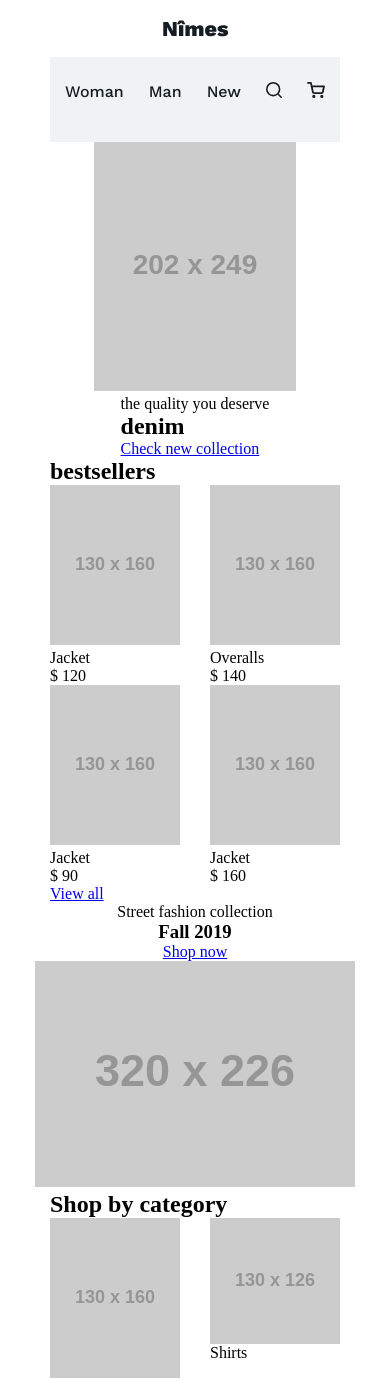
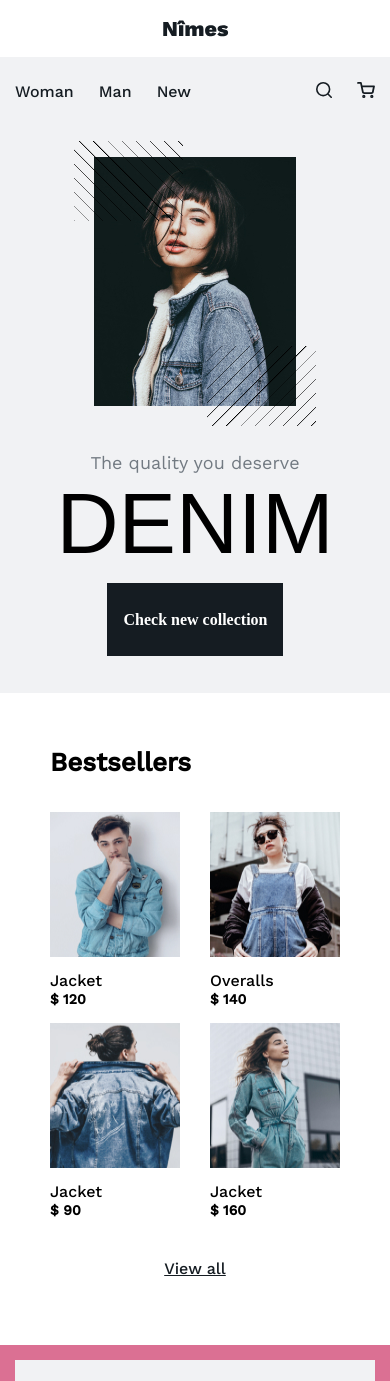
Before and after one commit to movmovbaby/denim, a website: page source/index.html in a window 390 px wide. Shown: the top 1381 px of the page. Drawn offline with nearby package versions, Linux system fonts and the light colour scheme; files that its build step writes are made by us from their sources; placeholder pictures from the web are drawn by us; files whose address does not match are found by name; a web font is replaced by a local one.

Commit message:
mobile main page details

```diff
--- a/source/index.html
+++ b/source/index.html
@@ -10,10 +10,10 @@
 
 <body class="page__body">
   <header class="page-header">
-    <div class="wrapper page-header__wrapper">
+    <div class="page-header__wrapper">
 
       <a class="page-header__logo" href="#">
-        <img src="/img/logo.svg" width="75" height="17" alt="nimes logotype">
+        <img src="/img/icons/logo.svg" width="75" height="17" alt="nimes logotype">
       </a>
 
       <nav class="main-nav">
@@ -36,10 +36,10 @@
         </ul>
         <ul class="main-nav__list user-list">
           <li class="user-list__item">
-            <a href="search.html"><img src="img/search.svg" width="16" height="16" alt="Search"></a>
+            <a href="search.html"><img src="img/icons/search.svg" width="16" height="16" alt="Search"></a>
           </li>
           <li class="user-list__item">
-            <a href="cart.html"><img src="img/cart.svg" width="18" height="16" alt="Shopping cart"></a>
+            <a href="cart.html"><img src="img/icons/cart.svg" width="18" height="16" alt="Shopping cart"></a>
           </li>
         </ul>
       </nav>
@@ -50,10 +50,11 @@
     <section class="promo">
       <div class="wrapper promo__wrapper">
         <div class="promo__photo">
-          <img class="promo__img" src="https://via.placeholder.com/202x249" alt="Photo of model girl in denim">
+          <img class="promo__img" src="/img/main-girl-mobile.jpg" width="202" height="249"
+            alt="Photo of model girl in denim">
         </div>
         <div class="promo__text">
-          <p class="promo__slogan">the quality you deserve</p>
+          <p class="promo__slogan">The quality you deserve</p>
           <h2 class="promo__header">denim</h2>
           <a class="button promo__button" href="catalog.html">Check new collection</a>
         </div>
@@ -72,22 +73,22 @@
         <h2 class="bestsellers__header">bestsellers</h2>
         <ul class="bestsellers__list">
           <li class="bestsellers__item product-item">
-            <img class="product-item__img" src="https://via.placeholder.com/130x160" alt="Product photo">
+            <img class="product-item__img" src="img/bs-top-left-mobile.jpg" alt="Product photo">
             <p class="product-item__name">Jacket</p>
             <span class="product-item__price">$ 120</span>
           </li>
           <li class="bestsellers__item product-item">
-            <img class="product-item__img" src="https://via.placeholder.com/130x160" alt="Product photo">
+            <img class="product-item__img" src="img/bs-top-right-mobile.jpg" alt="Product photo">
             <p class="product-item__name">Overalls</p>
             <span class="product-item__price">$ 140</span>
           </li>
           <li class="bestsellers__item product-item">
-            <img class="product-item__img" src="https://via.placeholder.com/130x160" alt="Product photo">
+            <img class="product-item__img" src="img/bs-bottom-left-mobile.jpg" alt="Product photo">
             <p class="product-item__name">Jacket</p>
             <span class="product-item__price">$ 90</span>
           </li>
           <li class="bestsellers__item product-item">
-            <img class="product-item__img" src="https://via.placeholder.com/130x160" alt="Product photo">
+            <img class="product-item__img" src="img/bs-botom-right-mobile.jpg" alt="Product photo">
             <p class="product-item__name">Jacket</p>
             <span class="product-item__price">$ 160</span>
           </li>
@@ -97,7 +98,7 @@
     </section>
     <section class="collection">
       <div class="collection__wrapper">
-        <div class="wrapper collection__promo-wrapper">
+        <div class=" collection__promo-wrapper">
           <div class="collection__promo">
             <p class="collection__promo-text">Street fashion collection</p>
             <h3 class="collection__promo-header">Fall 2019</h3>
@@ -105,7 +106,8 @@
           </div>
         </div>
         <div class="wrapper collection__photo-wrapper">
-          <img class="collection__photo" src="https://via.placeholder.com/320x226" alt="">
+          <img class="collection__photo" src="img/collection-photo-mobile.jpg" width="320" height="226"
+            alt="girl and boy in Nimes clothes">
         </div>
       </div>
     </section>
@@ -114,19 +116,19 @@
         <h2 class="categories__header">Shop by category</h2>
         <ul class="categories__list">
           <li class="categories__item category categories__item-jeans">
-            <img class="category__img" src="https://via.placeholder.com/130x160" alt="Girl in jeans">
+            <img class="category__img" src="img/category-1-mobile.jpg" alt="Girl in jeans">
             <span class="category__name">Jeans</span>
           </li>
           <li class="categories__item category categories__item-shirts">
-            <img class="category__img" src="https://via.placeholder.com/130x126" alt="Girl in jeans">
+            <img class="category__img" src="img/category-2-mobile.jpg" alt="Girl in jeans">
             <span class="category__name">Shirts</span>
           </li>
           <li class="categories__item category categories__item-overalls">
-            <img class="category__img" src="https://via.placeholder.com/130x126" alt="Girl in jeans">
+            <img class="category__img" src="img/category-3-mobile.jpg" alt="Girl in jeans">
             <span class="category__name">Overalls</span>
           </li>
           <li class="categories__item category categories__item-jackets">
-            <img class="category__img" src="https://via.placeholder.com/130x160" alt="Girl in jeans">
+            <img class="category__img" src="img/category-4-mobile.jpg" alt="Girl in jeans">
             <span class="category__name">Jackets</span>
           </li>
         </ul>
@@ -140,36 +142,36 @@
         <ul class="page-footer__nav-list">
           <li class="page-footer__nav-item nav-item">
             <a class="nav-item__link" href="#">
-              <img src="https://via.placeholder.com/75x17" alt="nimes logotype">
+              <img src="/img/icons/logo-footer.svg" alt="nimes logotype">
             </a>
           </li>
-          <li class="page-footer__nav-item"><a href="#">Shop</a></li>
-          <li class="page-footer__nav-item"><a href="#">Delivery</a></li>
-          <li class="page-footer__nav-item"><a href="#">Service</a></li>
-          <li class="page-footer__nav-item"><a href="#">Sitemap</a></li>
-          <li class="page-footer__nav-item"><a href="#">Contacts</a></li>
+          <li class="page-footer__nav-item nav-item"><a class="nav-item__link" href="#">Shop</a></li>
+          <li class="page-footer__nav-item nav-item"><a class="nav-item__link" href="#">Delivery</a></li>
+          <li class="page-footer__nav-item nav-item"><a class="nav-item__link" href="#">Service</a></li>
+          <li class="page-footer__nav-item nav-item"><a class="nav-item__link" href="#">Sitemap</a></li>
+          <li class="page-footer__nav-item nav-item"><a class="nav-item__link" href="#">Contacts</a></li>
         </ul>
       </nav>
       <!--  <div class="page-footer__socials"> -->
       <ul class="page-footer__socials-list">
         <li class="page-footer__socials-item">
           <a class="page-footer__socials-link" href="facebook.com">
-            <img src="https://via.placeholder.com/9x17" alt="">
+            <img src="/img/icons/facebook.svg" alt="">
           </a>
         </li>
         <li class="page-footer__socials-item">
           <a class="page-footer__socials-link" href="instagram.com">
-            <img src="https://via.placeholder.com/17x17" alt="">
+            <img src="/img/icons/instagram.svg" alt="">
           </a>
         </li>
         <li class="page-footer__socials-item">
           <a class="page-footer__socials-link" href="pintarest.com">
-            <img src="https://via.placeholder.com/17x17" alt="">
+            <img src="/img/icons/pinterest.svg" alt="">
           </a>
         </li>
         <li class="page-footer__socials-item">
           <a class="page-footer__socials-link" href="twitter.com">
-            <img src="https://via.placeholder.com/17x14" alt="">
+            <img src="/img/icons/twitter.svg" alt="">
           </a>
         </li>
       </ul>
--- a/source/sass/blocks/bestsellers/bestsellers.scss
+++ b/source/sass/blocks/bestsellers/bestsellers.scss
@@ -2,6 +2,8 @@
   display: flex;
   flex-direction: column;
   flex-wrap: wrap;
+  padding-top: 54px;
+  padding-bottom: 67px;
 
   @media (min-width: $tablet-width) {
     flex-direction: row;
@@ -9,11 +11,22 @@
   }
 }
 
+.bestsellers__header {
+  font-family: "Work Sans", "Arial", "Helvetica", sans-serif;
+  text-transform: capitalize;
+  font-style: normal;
+  font-weight: bold;
+  font-size: 26px;
+  line-height: 30px;
+  margin-bottom: 20px;
+}
+
 .bestsellers__list {
   display: grid;
   list-style: none;
   grid-template-columns: 130px 130px;
   grid-column-gap: 30px;
+  margin-bottom: 40px;
 
   @media (min-width: $tablet-width) {
     grid-template-columns: 324px 324px;
@@ -29,6 +42,7 @@
 .product-item__img {
   width: 130px;
   height: 160px;
+  padding-top: 15px;
 
   @media (min-width: $tablet-width) {
     width: 324px;
@@ -40,3 +54,30 @@
     height: 349px;
   }
 }
+
+.product-item__name {
+  font-family: "Work Sans", "Arial", "Helvetica", sans-serif;
+  font-style: normal;
+  font-weight: 500;
+  font-size: 16px;
+  line-height: 19px;
+  padding-top: 10px;
+}
+
+.product-item__price {
+  font-family: "Work Sans", "Arial", "Helvetica", sans-serif;
+  font-style: normal;
+  font-weight: bold;
+  font-size: 14px;
+  line-height: 16px;
+}
+
+.bestsellers__link {
+  align-self: center;
+  font-family: "Work Sans", "Arial", "Helvetica", sans-serif;
+  font-style: normal;
+  font-weight: 500;
+  font-size: 16px;
+  line-height: 19px;
+  color: $main-dark;
+}
--- /dev/null
+++ b/source/sass/blocks/button/button.scss
@@ -0,0 +1,8 @@
+.button {
+  background-color: $main-dark;
+  color: $main-white;
+  text-decoration: none;
+  display: inline-flex;
+  justify-content: center;
+  align-items: center;
+}
--- a/source/sass/blocks/categories/categories.scss
+++ b/source/sass/blocks/categories/categories.scss
@@ -3,10 +3,22 @@
   flex-wrap: wrap;
   flex-direction: column;
   align-items: flex-start;
+  padding-top: 60px;
+  padding-bottom: 60px;
 
   @media (min-width: $tablet-width) {
     flex-direction: row;
   }
+}
+
+.categories__header {
+  font-family: "Work Sans", Arial, Helvetica, sans-serif;
+  font-style: normal;
+  font-weight: bold;
+  font-size: 26px;
+  line-height: 30px;
+  color: $main-dark;
+  margin-bottom: 40px;
 }
 
 .categories__list {
@@ -14,6 +26,7 @@
   grid-template-columns: repeat(2, 130px);
   grid-template-rows: repeat(2, min-content);
   column-gap: 30px;
+  margin-bottom: 40px;
 
   @media (min-width: $tablet-width) {
     flex-basis: 100%;
@@ -24,6 +37,15 @@
   @media (min-width: $desktop-width) {
     grid-template-columns: repeat(4, 270px);
   }
+}
+
+.category__name {
+  font-family: "Work Sans", Arial, Helvetica, sans-serif;
+  font-style: normal;
+  font-weight: 500;
+  font-size: 16px;
+  line-height: 19px;
+  color: $main-dark;
 }
 
 .categories__item-jeans {
@@ -68,6 +90,12 @@
 
 .categories__link {
   align-self: center;
+  font-family: "Work Sans", Arial, Helvetica, sans-serif;
+  font-style: normal;
+  font-weight: 500;
+  font-size: 16px;
+  line-height: 19px;
+  color: $main-dark;
 
   @media (min-width: $tablet-width) {
     margin-left: auto;
--- a/source/sass/blocks/collection/collection.scss
+++ b/source/sass/blocks/collection/collection.scss
@@ -1,8 +1,3 @@
-/* .collection__promo-wrapper {
-  display: flex;
-  flex-wrap: wrap;
-  flex-direction: column;
-} */
 .collection__wrapper {
   @media (min-width: $tablet-width) {
     display: flex;
@@ -16,15 +11,51 @@
   }
 }
 
+.collection__promo-wrapper {
+  background-color: palevioletred;
+  padding: 15px 15px 0 15px;
+}
+
 .collection__promo {
   display: flex;
   flex-wrap: wrap;
   flex-direction: column;
   align-items: center;
+  background-color: $light-grey;
+  padding-top: 40px;
+  padding-bottom: 40px;
 
   @media (min-width: $desktop-width) {
     width: 470px;
   }
+}
+
+.collection__promo-text {
+  font-family: "Work Sans", Arial, Helvetica, sans-serif;
+  font-style: normal;
+  font-weight: normal;
+  font-size: 18px;
+  line-height: 21px;
+  color: $main-grey;
+  margin-bottom: 12px;
+}
+
+.collection__promo-header {
+  font-family: "Work Sans", Arial, Helvetica, sans-serif;
+  font-style: normal;
+  font-weight: bold;
+  font-size: 26px;
+  line-height: 30px;
+  margin-bottom: 30px;
+}
+
+.collection__promo-button {
+  padding: 24px 34px 24px 34px;
+  font-family: "Work Sans", Arial, Helvetica, sans-serif;
+  font-style: normal;
+  font-weight: bold;
+  font-size: 16px;
+  line-height: 19px;
 }
 
 .collection__photo-wrapper {
--- a/source/sass/blocks/page-header/page-header.scss
+++ b/source/sass/blocks/page-header/page-header.scss
@@ -2,7 +2,6 @@
   display: flex;
   flex-wrap: wrap;
   flex-direction: column;
-  padding-top: 20px;
 }
 
 .page-header__logo {
@@ -10,4 +9,45 @@
   justify-content: center;
   align-items: center;
   padding-bottom: 20px;
+  padding-top: 20px;
 }
+
+.main-nav {
+  display: flex;
+  flex-direction: row;
+  flex-wrap: wrap;
+  justify-content: space-between;
+  padding-top: 30px;
+  padding-left: 15px;
+  padding-right: 15px;
+  background-color: $light-grey;
+  padding-bottom: 40px;
+}
+
+.main-nav__list {
+  list-style: none;
+  display: flex;
+  gap: 25px;
+
+  @media (min-width: $desktop-width) {
+    flex-direction: column;
+  }
+}
+
+.site-list__item {
+  text-transform: capitalize;
+  font-family: "Work Sans", Arial, Helvetica, sans-serif;
+  font-style: normal;
+  font-weight: 500;
+  font-size: 16px;
+  line-height: 19px;
+}
+
+.site-list__item a {
+  text-decoration: none;
+  color: $main-dark;
+}
+
+.user-list {
+  margin-left: auto;
+}
--- a/source/sass/blocks/promo/promo.scss
+++ b/source/sass/blocks/promo/promo.scss
@@ -1,13 +1,94 @@
+.promo {
+  background-color: $light-grey;
+  padding-top: 15px;
+}
+
 .promo__wrapper {
   display: flex;
   flex-wrap: wrap;
   flex-direction: column;
   justify-content: center;
   align-items: center;
+  background-color: $light-grey;
+  padding-bottom: 37px;
 
   @media (min-width: $tablet-width) {
     flex-direction: row-reverse;
   }
+}
+
+.promo__photo {
+  position: relative;
+  margin-bottom: 42px;
+
+  &::after,
+  &::before {
+    content: "";
+    position: absolute;
+    width: 109px;
+    height: 80px;
+  }
+
+  &::after {
+    top: 189px;
+    left: 113px;
+
+    background-image: repeating-linear-gradient(
+      135deg,
+      black 0,
+      transparent 1px,
+      transparent 10px
+    );
+  }
+
+  &::before {
+    bottom: 189px;
+    right: 113px;
+    background-image: repeating-linear-gradient(
+      45deg,
+      black 0,
+      transparent 1px,
+      transparent 10px
+    );
+  }
+}
+
+.promo__img {
+  z-index: 1;
+}
+
+.promo__text {
+  display: flex;
+  flex-direction: column;
+  align-items: center;
+  justify-content: space-between;
+}
+
+.promo__slogan {
+  color: $main-grey;
+  font-family: "Work Sans", "Arial", "Helvetica", sans-serif;
+  font-style: normal;
+  font-weight: normal;
+  font-size: 18px;
+  line-height: 21px;
+}
+
+.promo__header {
+  font-family: "Anton", "Arial", "Helvetica", sans-serif;
+  font-style: normal;
+  font-weight: normal;
+  font-size: 86px;
+  line-height: 100px;
+  text-transform: uppercase;
+  margin-bottom: 10px;
+}
+
+.promo__button {
+  padding: 27px 16px 27px 17px;
+  font-style: normal;
+  font-weight: bold;
+  font-size: 16px;
+  line-height: 19px;
 }
 
 .promo__links {
--- a/source/sass/globals/fonts.scss
+++ b/source/sass/globals/fonts.scss
@@ -6,6 +6,7 @@
   src: local(""), url("../fonts/work-sans-regular.woff2") format("woff2"),
     url("../fonts/work-sans-regular.woff") format("woff");
 }
+
 /* work-sans-500 - latin-ext_latin */
 @font-face {
   font-family: "Work Sans";
@@ -14,3 +15,12 @@
   src: local(""), url("../fonts/work-sans-500.woff2") format("woff2"),
     url("../fonts/work-sans-500.woff") format("woff");
 }
+
+/* anton-regular - latin */
+@font-face {
+  font-family: "Anton";
+  font-style: normal;
+  font-weight: 400;
+  src: local(""), url("../fonts/anton-400.woff2") format("woff2"),
+    url("../fonts/anton-400.woff") format("woff");
+}
--- a/source/sass/style.scss
+++ b/source/sass/style.scss
@@ -6,12 +6,13 @@
 
 //blocks
 @import "blocks/visually-hidden/visually-hidden.scss";
+@import "blocks/button/button.scss";
 @import "blocks/wrapper/wrapper.scss";
 @import "blocks/page/page.scss";
 @import "blocks/page-header/page-header.scss";
-@import "blocks/main-nav/main-nav.scss";
 @import "blocks/promo/promo.scss";
 @import "blocks/bestsellers/bestsellers.scss";
 @import "blocks/collection/collection.scss";
 @import "blocks/categories/categories.scss";
 @import "blocks/page-footer/page-footer.scss";
+@import "blocks/main-nav/main-nav.scss";
```
Also changed, not shown: source/sass/blocks/page-footer/page-footer.scss (+18 -0 lines), source/img/logo.svg (deleted).
